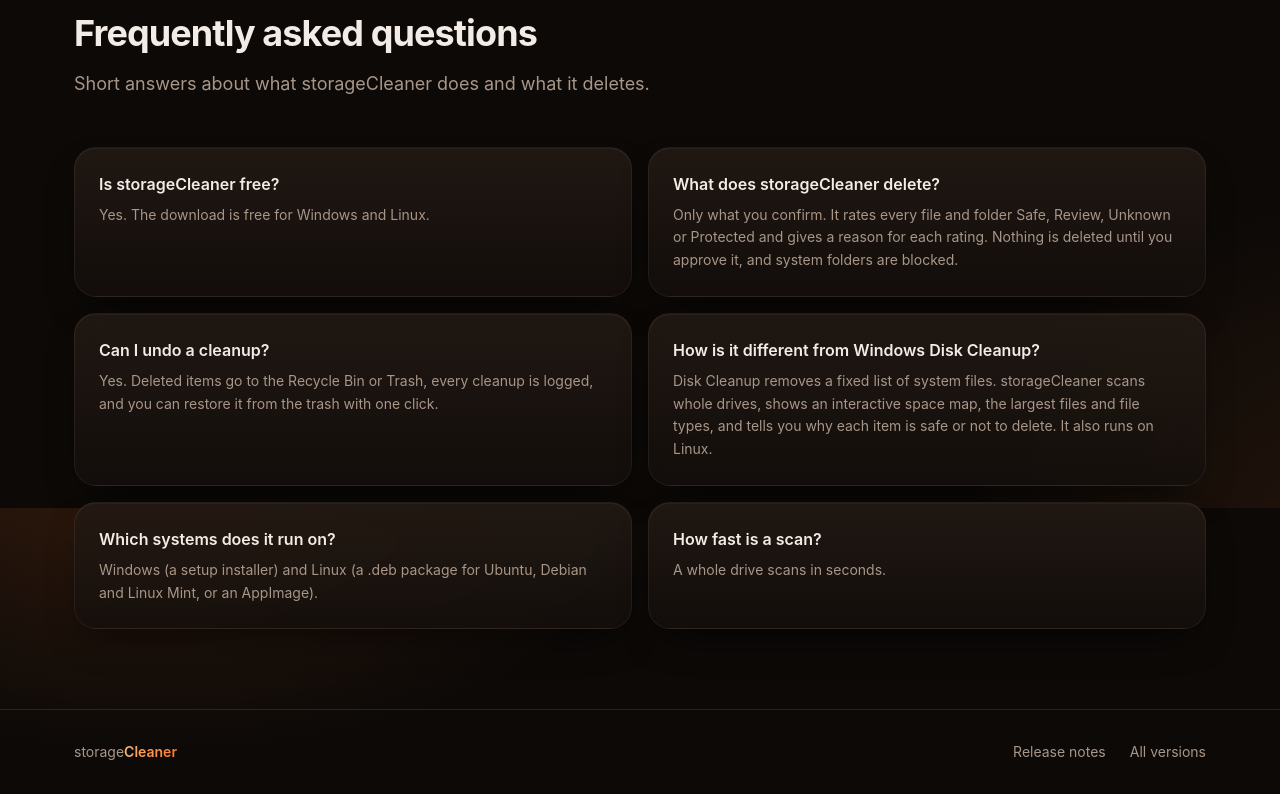
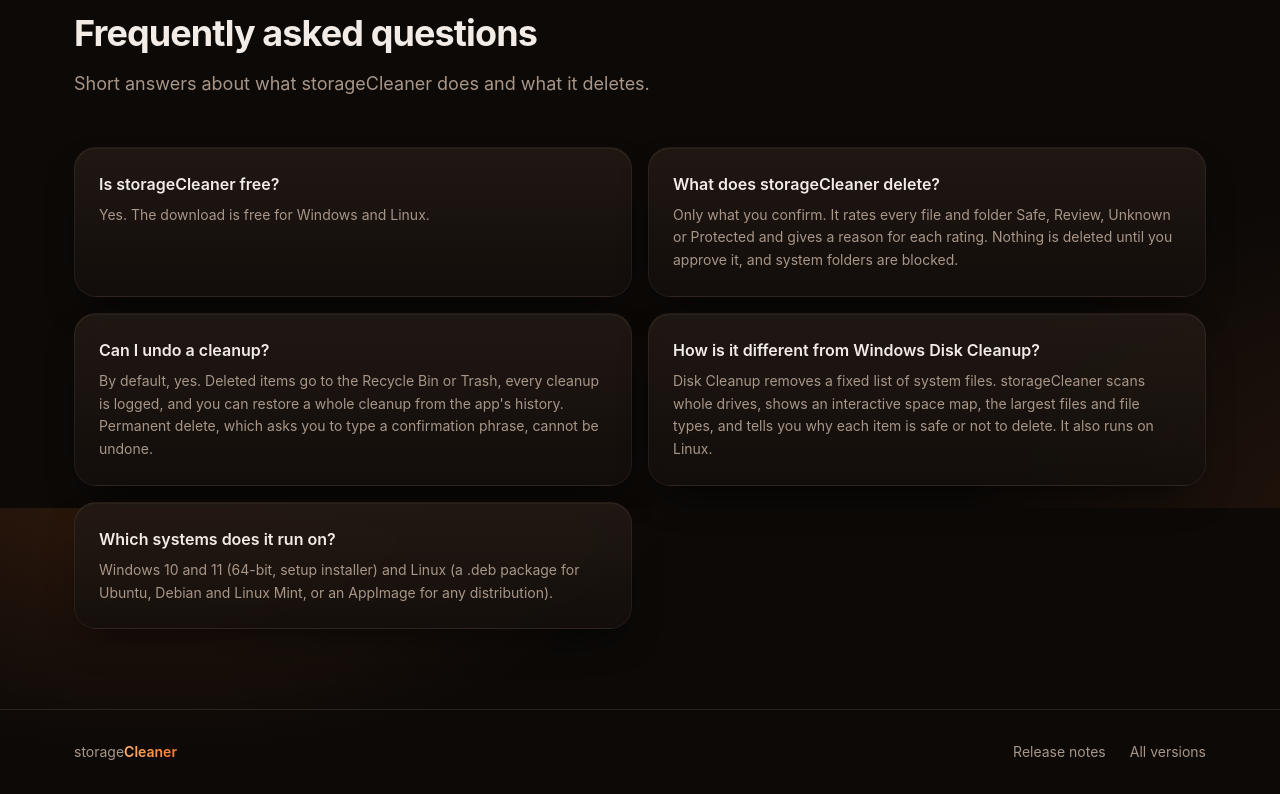
Before and after one commit to Lasha-Khvichia/storageCleaner-landing, a Next.js app: page / in a window 1280 px wide. Shown: the part 2692-3486 px from the top of the page. Built offline with nearby package versions, Linux system fonts and the light colour scheme; no server answers.

Commit message:
fix(faq): correct undo and systems answers, drop unmeasured scan speed
Co-Authored-By: Claude Opus 5.5 <noreply@anthropic.com>
Claude-Session: https://claude.ai/code/session_01GzwVA4EaSo4U63uLbEH2Hd

```diff
--- a/src/content/faq.ts
+++ b/src/content/faq.ts
@@ -17,7 +17,7 @@ export const FAQ: FaqItem[] = [
   {
     question: "Can I undo a cleanup?",
     answer:
-      "Yes. Deleted items go to the Recycle Bin or Trash, every cleanup is logged, and you can restore it from the trash with one click.",
+      "By default, yes. Deleted items go to the Recycle Bin or Trash, every cleanup is logged, and you can restore a whole cleanup from the app's history. Permanent delete, which asks you to type a confirmation phrase, cannot be undone.",
   },
   {
     question: "How is it different from Windows Disk Cleanup?",
@@ -27,10 +27,6 @@ export const FAQ: FaqItem[] = [
   {
     question: "Which systems does it run on?",
     answer:
-      "Windows (a setup installer) and Linux (a .deb package for Ubuntu, Debian and Linux Mint, or an AppImage).",
-  },
-  {
-    question: "How fast is a scan?",
-    answer: "A whole drive scans in seconds.",
+      "Windows 10 and 11 (64-bit, setup installer) and Linux (a .deb package for Ubuntu, Debian and Linux Mint, or an AppImage for any distribution).",
   },
 ];
```
